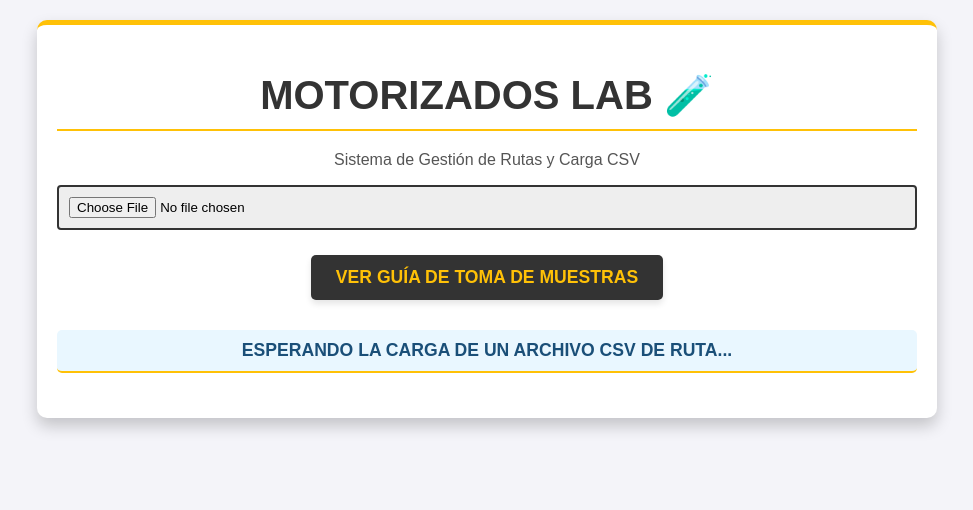
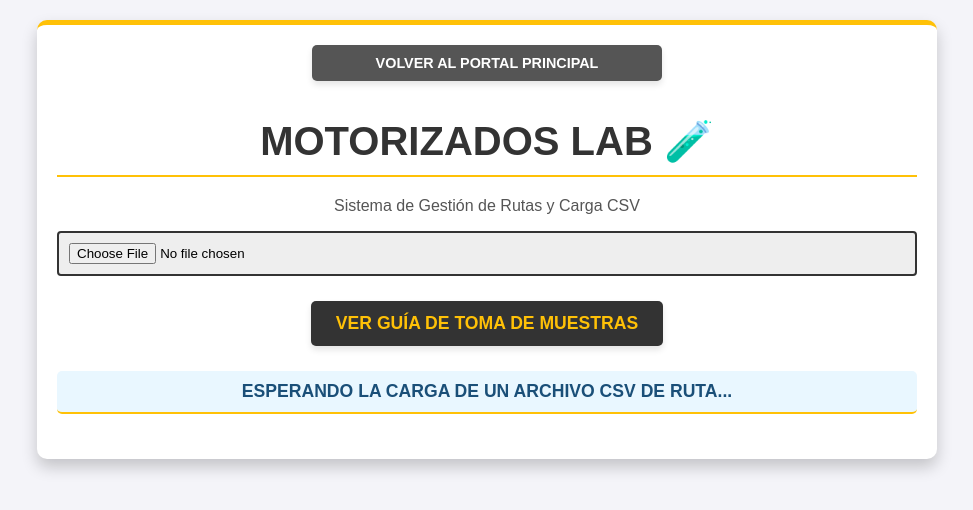
Before and after one commit to rmns82839-rgb/dataBaseExamenes, a website: page index.html in a window 1280 px wide. Shown: the whole page, without its empty margins (153-1126 px from the left). Drawn offline with nearby package versions, Linux system fonts and the light colour scheme.

Commit message:
Update index.html

```diff
--- a/index.html
+++ b/index.html
@@ -20,9 +20,9 @@
             background: white;
             padding: 20px;
             border-radius: 10px;
-            box-shadow: 0 8px 16px rgba(0, 0, 0, 0.2); /* Sombra más fuerte */
+            box-shadow: 0 8px 16px rgba(0, 0, 0, 0.2);
             box-sizing: border-box;
-            border-top: 5px solid #FFC107; /* Línea amarilla de impacto */
+            border-top: 5px solid #FFC107;
         }
         h1, h2 {
             color: #333;
@@ -41,7 +41,7 @@
             display: block;
             margin: 15px auto 25px;
             padding: 10px;
-            border: 2px solid #333; /* Borde oscuro */
+            border: 2px solid #333;
             border-radius: 4px;
             width: 100%;
             box-sizing: border-box;
@@ -49,11 +49,11 @@
         }
         .action-buttons {
             text-align: center;
-            margin-bottom: 30px;
+            margin-bottom: 15px; /* Ajuste para varios botones */
         }
         .action-buttons button {
-            background-color: #333; /* Fondo oscuro */
-            color: #FFC107; /* Texto amarillo */
+            background-color: #333;
+            color: #FFC107;
             padding: 12px 25px;
             border: none;
             border-radius: 5px;
@@ -64,6 +64,7 @@
             box-sizing: border-box;
             box-shadow: 0 4px 6px rgba(0, 0, 0, 0.1);
             transition: background-color 0.2s ease, transform 0.1s;
+            margin-bottom: 10px; /* Separación entre botones */
         }
         .action-buttons button:hover {
             background-color: #555;
@@ -80,6 +81,7 @@
             background-color: #e9f7ff;
             text-align: center;
         }
+        /* ... (Otros estilos de listas y pacientes) ... */
         /* Estilos de Contenedores de Datos */
         #outputList {
             list-style: none;
@@ -156,6 +158,11 @@
 <body>
 
     <div id="container">
+
+        <div class="action-buttons" style="margin-bottom: 25px;">
+            <button onclick="window.location.href='/'" style="background-color: #555; color: #fff; font-size: 0.9em; padding: 10px 20px;">VOLVER AL PORTAL PRINCIPAL</button>
+        </div>
+
         <h1>Motorizados Lab 🧪</h1>
         <p>Sistema de Gestión de Rutas y Carga CSV</p>
 
@@ -168,7 +175,7 @@
         <h2 id="status"></h2>
 
         <ul id="outputList">
-            </ul>
+        </ul>
     </div>
 
     <script>
```
